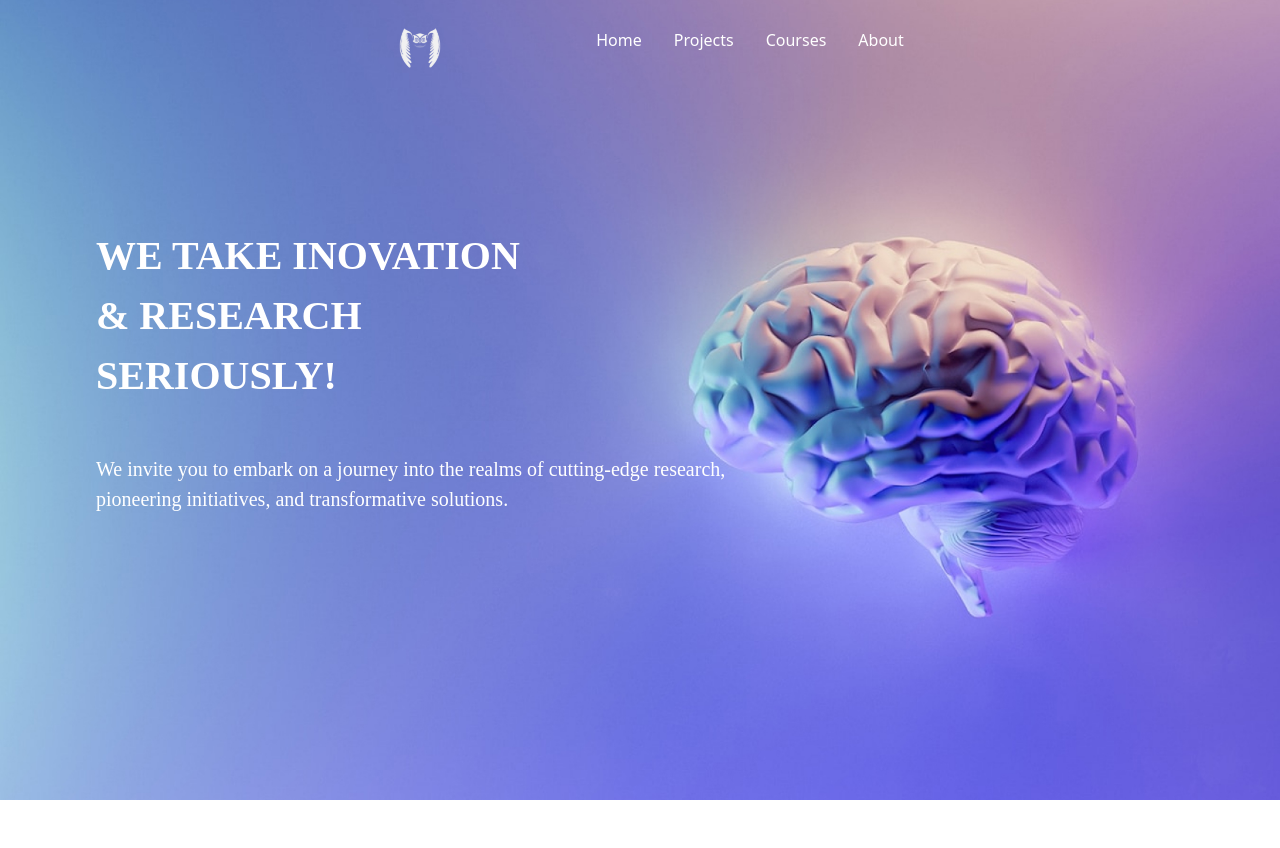
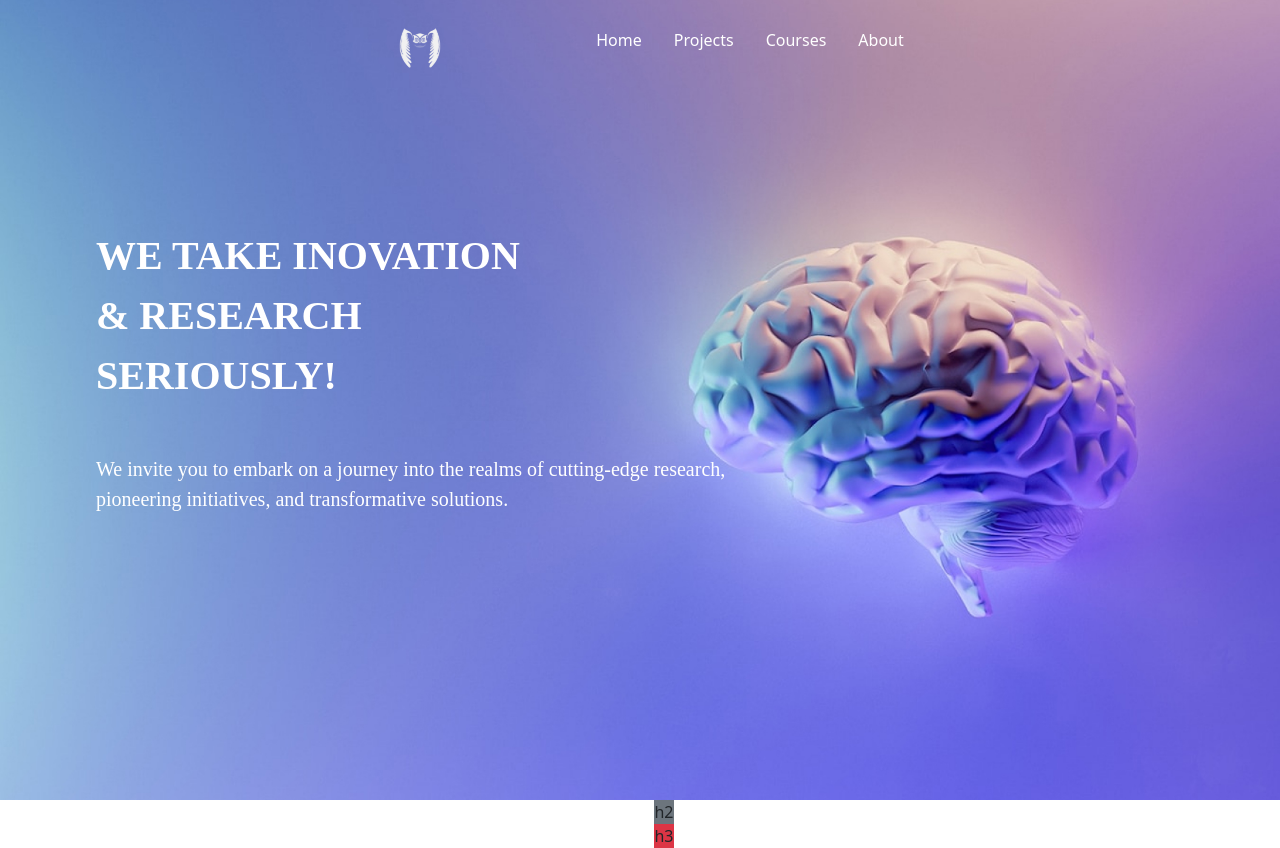
Before and after one commit to fpstj/2idrja_react_app, a React (Create React App) app: page / in a window 1280 px wide. Before the commit the page ends 800 px from the top, so only its background shows below. Built offline with nearby package versions, Linux system fonts and the light colour scheme.

Commit message:
createing our mission , frame components

```diff
--- a/src/App.css
+++ b/src/App.css
@@ -9,3 +9,7 @@
   background-position: center;
   height: 100vh;
 }
+
+* {
+  scroll-behavior: smooth;
+}
--- a/src/App.js
+++ b/src/App.js
@@ -3,6 +3,7 @@ import './App.css';
 import 'bootstrap/dist/css/bootstrap.min.css';
 import Navbar from './components/ui/Navbar';
 import Hero from './Hero';
+import OurMisiion from './OurMission';
 
 function App() {
   return (
@@ -11,6 +12,7 @@ function App() {
         <Navbar />
         <Hero />
       </div>
+      <OurMisiion />
     </div>
   );
 }
--- /dev/null
+++ b/src/OurMission.jsx
@@ -0,0 +1,19 @@
+import React from 'react';
+import './OurMission.css';
+
+const OurMisiion = () => {
+  return (
+    <>
+      <div className="mission-content d-flex flex-column justify-content-center align-items-center h-75 ps-5">
+        {/* 1st row */}
+        <div className="d-flex flex-row bg-primary h-100">
+          <div></div>
+        </div>
+        <div className="d-flex flex-row bg-secondary h-100">h2</div>
+        <div className="d-flex flex-row bg-danger h-100">h3</div>
+      </div>
+    </>
+  );
+};
+
+export default OurMisiion;
--- a/src/components/ui/Navbar.jsx
+++ b/src/components/ui/Navbar.jsx
@@ -1,6 +1,7 @@
 import React, { useState } from 'react';
 import './Navbar.css';
 import logo from '../icons/logo.svg';
+
 const Navbar = () => {
   const [isNavbarExpanded, setIsNavbarExpanded] = useState(false);
 
```
Also changed, not shown: src/components/ui/Frame.jsx (added, +18 -0 lines), src/OurMission.css (added).
